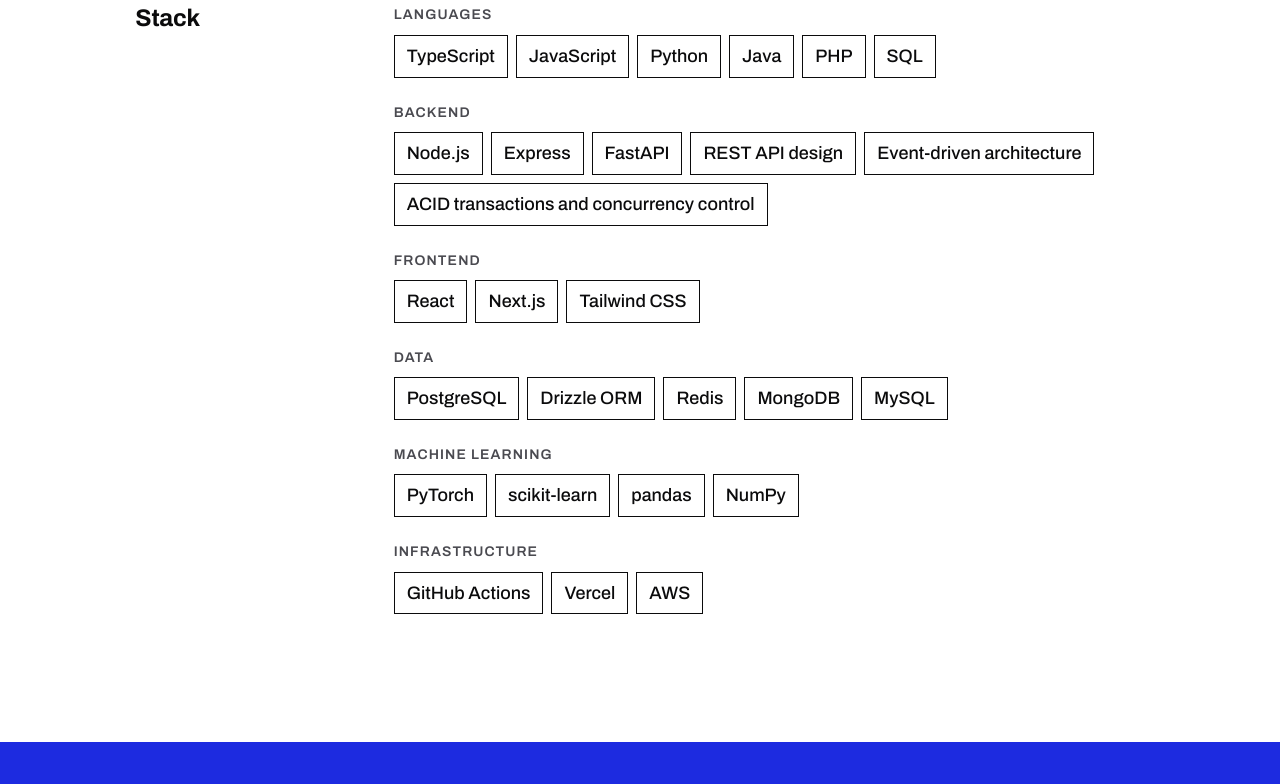
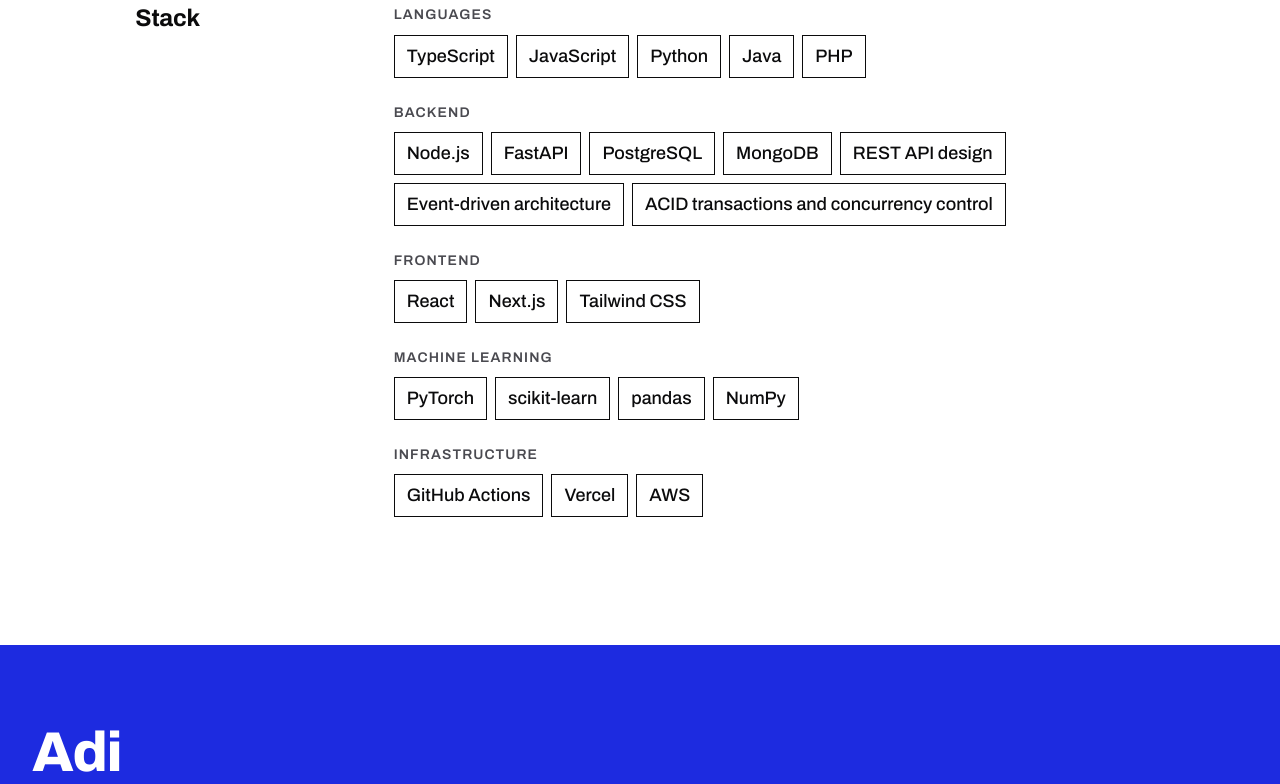
Before and after one commit to adivishnu-a/portfolio, a Next.js app: page / in a window 1280 px wide. Shown: the part 6620-7404 px from the top of the page. Built offline with nearby package versions, Linux system fonts and the light colour scheme.

Commit message:
Stack: databases under Backend; drop MySQL, Redis, Drizzle, Express, SQL

```diff
--- a/content/stack.ts
+++ b/content/stack.ts
@@ -7,24 +7,21 @@
 export const stack: StackGroup[] = [
   {
     name: "Languages",
-    items: ["TypeScript", "JavaScript", "Python", "Java", "PHP", "SQL"],
+    items: ["TypeScript", "JavaScript", "Python", "Java", "PHP"],
   },
   {
     name: "Backend",
     items: [
       "Node.js",
-      "Express",
       "FastAPI",
+      "PostgreSQL",
+      "MongoDB",
       "REST API design",
       "Event-driven architecture",
       "ACID transactions and concurrency control",
     ],
   },
   { name: "Frontend", items: ["React", "Next.js", "Tailwind CSS"] },
-  {
-    name: "Data",
-    items: ["PostgreSQL", "Drizzle ORM", "Redis", "MongoDB", "MySQL"],
-  },
   {
     name: "Machine learning",
     items: ["PyTorch", "scikit-learn", "pandas", "NumPy"],
```
